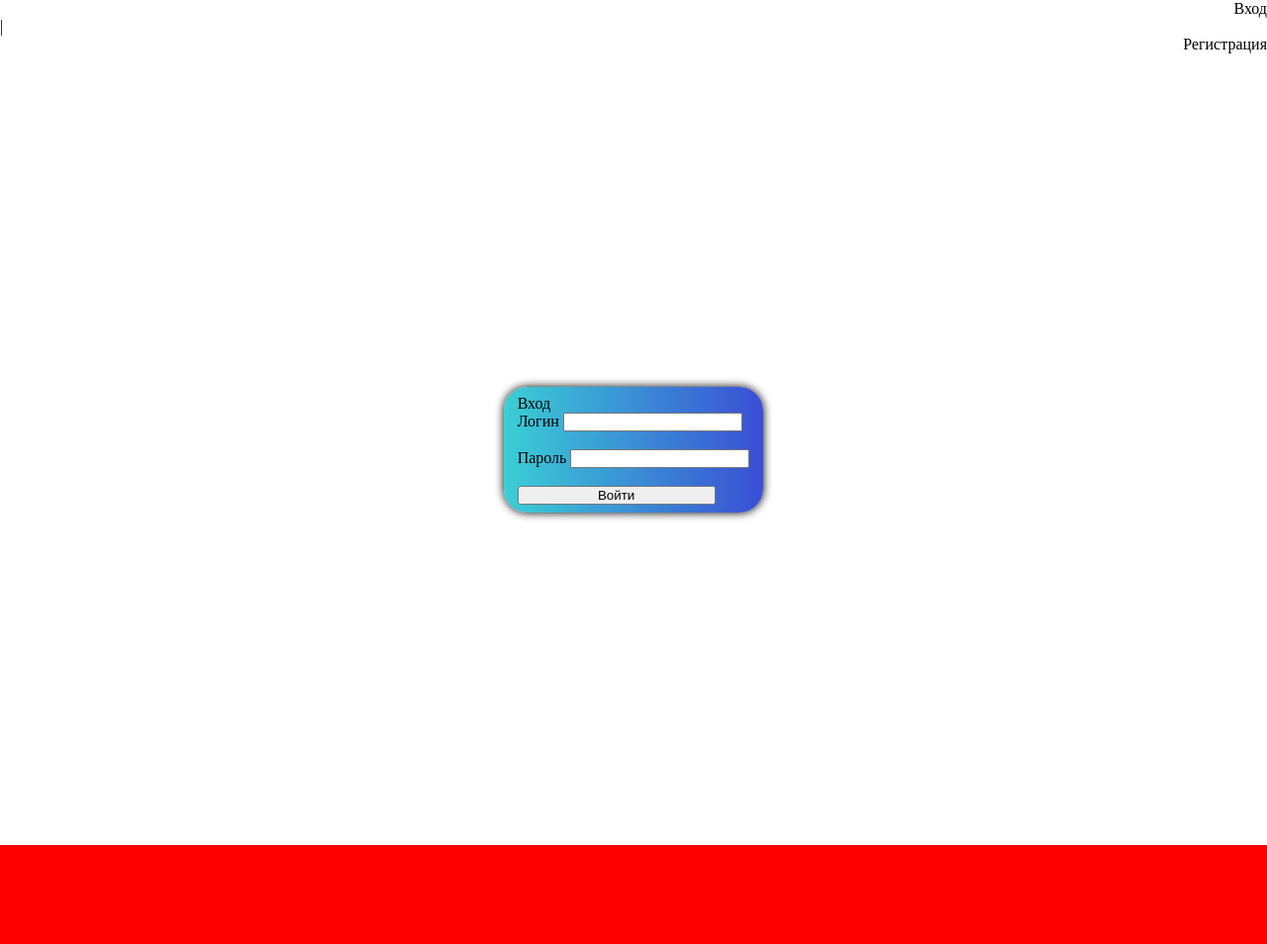
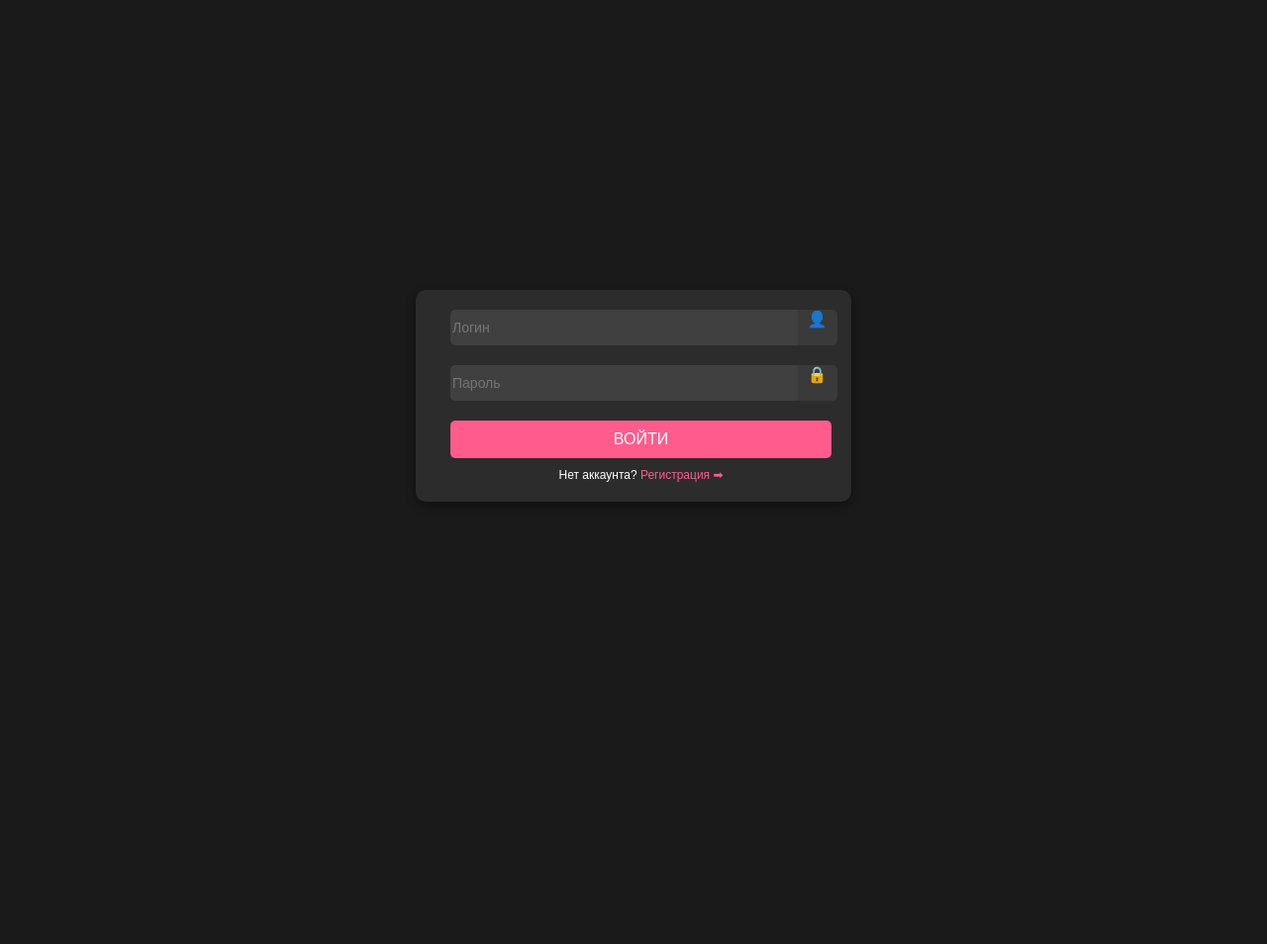
Before and after one commit to severtem6/pz, a plain HTML site: page index.html in a window 1280 px wide. Shown: the whole page at 99% size. After the commit the page ends 800 px from the top, so only its background shows below. Drawn offline with Linux system fonts and the light colour scheme.

Commit message:
new site

```diff
--- a/css/style.css
+++ b/css/style.css
@@ -1,48 +1,88 @@
-* {
+body {
   margin: 0;
-  padding: 0;
-  box-sizing: border-box;
+  font-family: Arial, sans-serif;
+  background-color: #1a1a1a;
+  display: flex;
+  justify-content: center;
+  align-items: center;
+  height: 100vh;
+  color: #fff;
 }
 
-.wrapper {
-  height: 100vh;
+.login-container {
+  width: 400px;
+  background-color: #2c2c2c;
+  padding: 20px;
+  border-radius: 10px;
+  box-shadow: 0 4px 10px rgba(0, 0, 0, 0.4);
+}
 
+.login-form {
   display: flex;
   flex-direction: column;
-  justify-content: center;
-  align-items: center;
+  padding-left: 15px;
 }
 
-.page {
-  min-height: 100vh;
-  display: flex;
-  flex-direction: column;
+.input-group {
+  position: relative;
+  margin-bottom: 20px;
 }
 
-footer {
-  margin-top: auto;
-  height: 100px;
-  background: red;
-}
-.registration {
-  border-radius: 24px;
-  padding: 6px 12px;
-  background-image: linear-gradient(90deg, #3acfd5 0%, #3a4ed5 100%);
-  background-origin: border-box;
-  border-width: 40px;
-  box-shadow: 0px 0px 10px #000;
-  border: 2px solid transparent;
+.input-group input {
+  width: 90%;
+  padding-bottom: 10px;
+  padding-top: 10px;
+  border: none;
+  border-radius: 5px 0px 0px 5px;
+  background-color: #404040;
+  color: #fff;
+  font-size: 14px;
 }
 
-.button-main {
-  width: 200px;
+.input-group input:focus {
+  outline: none;
+  box-shadow: 0 0 5px #ff5c8d;
 }
 
-.heading a{
+.input-group .icon {
+  position: absolute;
+  top: 50%;
+  transform: translateY(-50%);
+  color: #fff;
+  font-size: 16px;
+  background-color: #3a3a3a;
+  height: 36px;
+  width: 40px;
+  text-align: center;
+  border-radius: 0px 5px 5px 0px;
+}
+
+.login-button {
+  background-color: #ff5c8d;
+  border: none;
+  padding: 10px;
+  border-radius: 5px;
+  color: #fff;
+  font-size: 16px;
+  cursor: pointer;
+  transition: background-color 0.3s ease;
+}
+
+.login-button:hover {
+  background-color: #e54c7a;
+}
+
+.register-link {
+  text-align: center;
+  margin-top: 10px;
+  font-size: 12px;
+}
+
+.register-link a {
+  color: #ff5c8d;
   text-decoration: none;
-  color: black;
-  display: flex;
+}
 
-  justify-content: end;
-  align-items: end;
+.register-link a:hover {
+  text-decoration: underline;
 }
--- a/index.html
+++ b/index.html
@@ -1,39 +1,28 @@
 <!DOCTYPE html>
 <html lang="ru">
-  <head>
-    <meta charset="UTF-8" />
-    <meta name="viewport" content="width=device-width, initial-scale=1.0" />
-    <title>Telegram website</title>
-    <link rel="stylesheet" href="css/style.css" />
-  </head>
-  <body>
-    <div class="page">
-      <header>
-        <p class="heading">
-          <a href="index.html">Вход</a> |
-          <a href="html/registration.html">Регистрация</a>
-        </p>
-      </header>
-      <main>
-        <div class="container">
-          <div class="wrapper">
-            <form class="registration">
-              <legend class="login_name">Вход</legend>
-              <label for="login">Логин</label>
-              <input id="login" type="text" required /><br /><br />
-              <label for="pass">Пароль</label>
-              <input
-                id="pass"
-                type="password"
-                minlength="6"
-                required
-              /><br /><br />
-              <button class="button-main">Войти</button>
-            </form>
-          </div>
-        </div>
-      </main>
-      <footer></footer>
+<head>
+    <meta charset="UTF-8">
+    <meta name="viewport" content="width=device-width, initial-scale=1.0">
+    <title>Форма входа</title>
+    <link rel="stylesheet" href="css/style.css">
+</head>
+<body>
+    <div class="login-container">
+        <form class="login-form">
+            <div class="input-group">
+                <input type="text" id="login" placeholder="Логин" required>
+                <span class="icon">👤</span>
+            </div>
+            <div class="input-group">
+                <input type="password" id="password" placeholder="Пароль" required>
+                <span class="icon">🔒</span>
+            </div>
+            <button type="submit" class="login-button">ВОЙТИ</button>
+            <div class="register-link">
+                Нет аккаунта? <a href="#">Регистрация ➡</a>
+            </div>
+        </form>
     </div>
-  </body>
+    <script src="script.js"></script>
+</body>
 </html>
--- /dev/null
+++ b/script.js
@@ -0,0 +1,16 @@
+document.querySelectorAll('.input-group input').forEach(input => {
+    input.addEventListener('focus', () => {
+        input.parentNode.classList.add('focused');
+    });
+    input.addEventListener('blur', () => {
+        input.parentNode.classList.remove('focused');
+    });
+});
+
+const loginButton = document.querySelector('.login-button');
+loginButton.addEventListener('mouseover', () => {
+    loginButton.style.transform = 'scale(1.05)';
+});
+loginButton.addEventListener('mouseout', () => {
+    loginButton.style.transform = 'scale(1)';
+});
```
Also changed, not shown: html/registration.html (deleted, +0 -65 lines).
